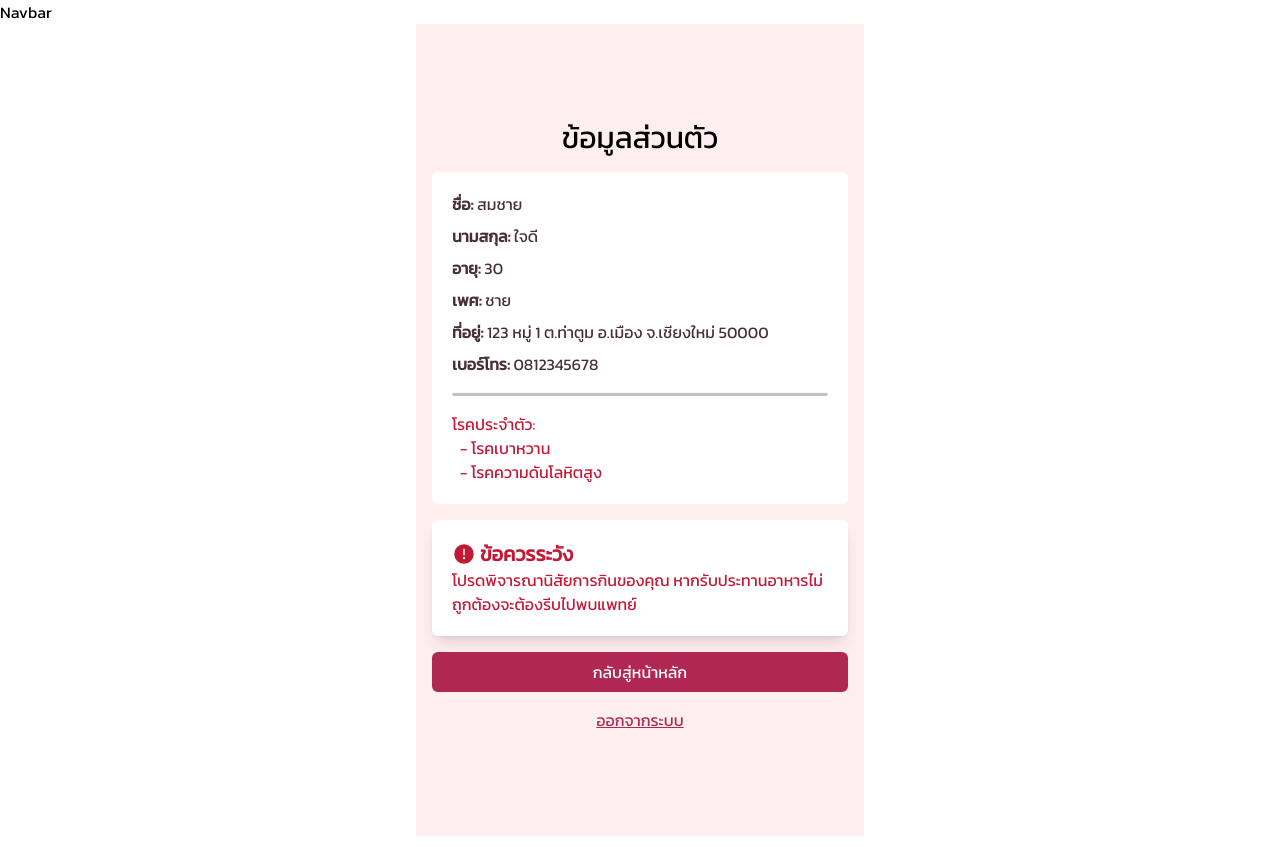
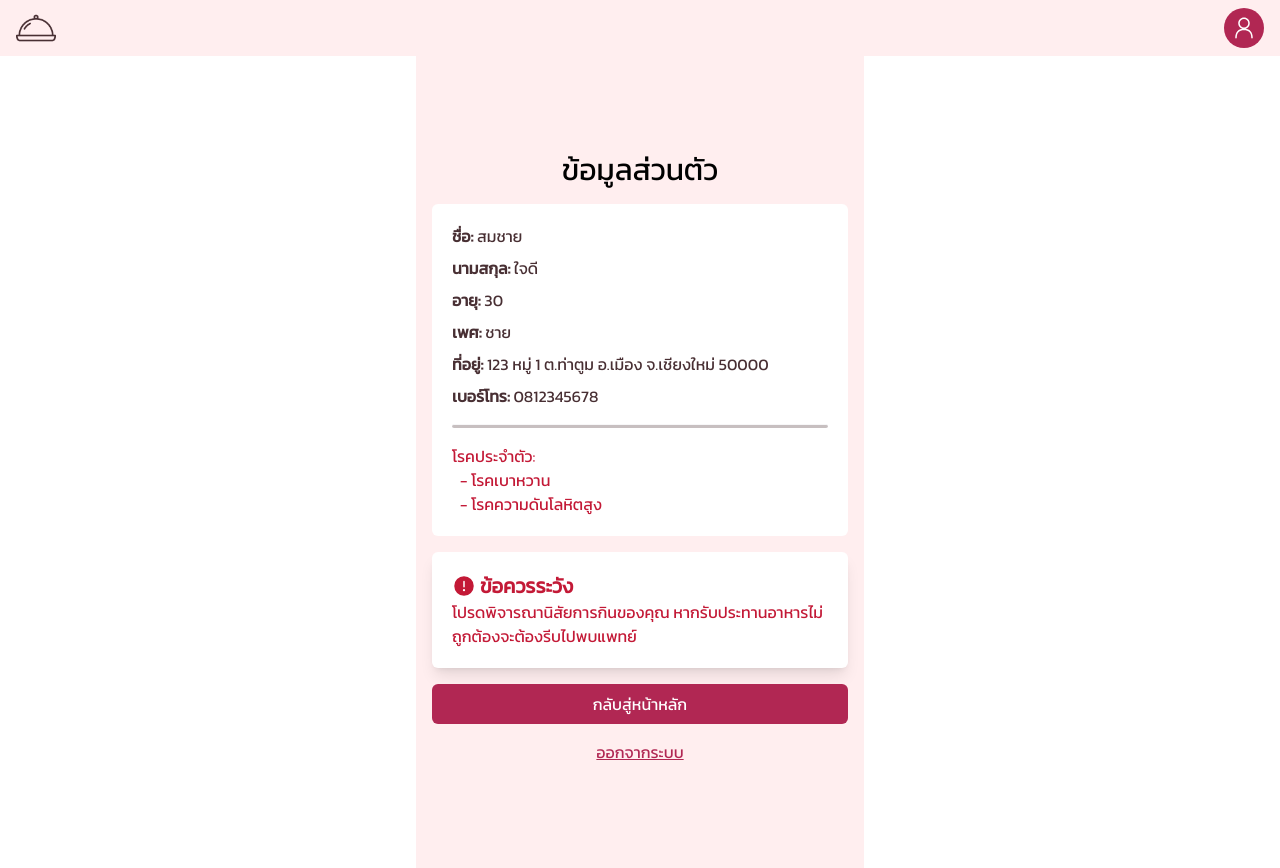
Before and after one commit to NattawatC/khaoniew, a Next.js app: page /personal in a window 1280 px wide. Before the commit the page ends 836 px from the top, so only its background shows below. Built offline with nearby package versions, Linux system fonts and the light colour scheme.

Commit message:
Create NavBar

```diff
--- a/src/components/Navbar.tsx
+++ b/src/components/Navbar.tsx
@@ -1,9 +1,34 @@
+import { Button } from "@/components/ui/button"
+import { PersonIcon } from "@radix-ui/react-icons"
+import Cloche from "@/assets/cloche.png"
+import Image from "next/image"
+import { useRouter } from "next/router"
+
 export const Navbar: React.FC = () => {
+  const router = useRouter()
+
+  const goToMainPage = () => {
+    router.push("/foodLog")
+  }
+
+  const goToPersonalPage = () => {
+    router.push("/personal")
+  }
+
   return (
-    <>
-      <div>
-        <h1>Navbar</h1>
-      </div>
-    </>
+    <div className="flex flex-row justify-between bg-primary px-4 py-2">
+      <Button
+        className="bg-transparent text-white text-base rounded-full w-auto p-0"
+        onClick={goToMainPage}
+      >
+        <Image src={Cloche} alt="logo" width={40} height={40} />
+      </Button>
+      <Button
+        className="bg-secondary text-white rounded-full w-auto h-auto p-2"
+        onClick={goToPersonalPage}
+      >
+        <PersonIcon width={24} height={24} />
+      </Button>
+    </div>
   )
 }
```
